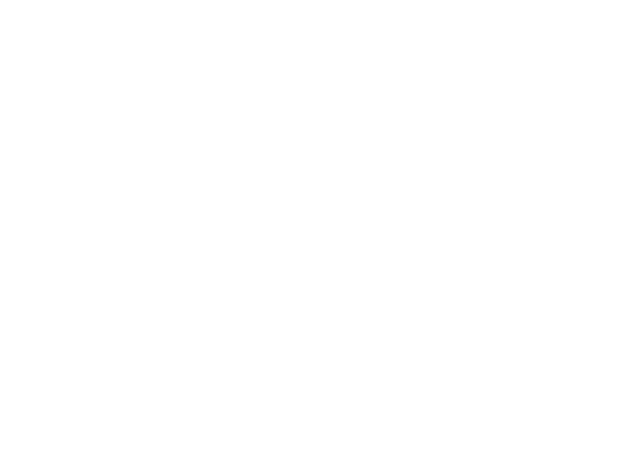
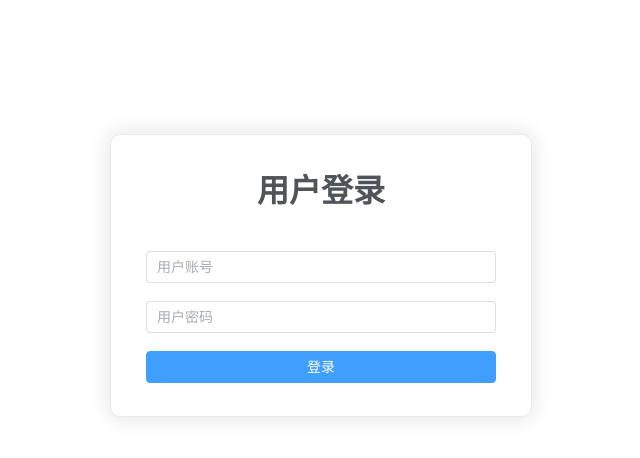
Before and after one commit to AL-Mazai/Medical-AI-front, a JavaScript app: page /Login in a window 1280 px wide. Before the commit this address had no page. Shown: the top 458 px of the page, without its empty margins (319-959 px from the left). Built offline with nearby package versions, Linux system fonts and the light colour scheme.

Commit message:
增加诊断列表 登录界面

```diff
--- /dev/null
+++ b/src/components/hjd/DiagnosisList.vue
@@ -0,0 +1,107 @@
+<script setup>
+import {onMounted, ref} from "vue";
+import axios from "axios";
+import {Search} from "@element-plus/icons-vue";
+
+let diagnosisList=ref([])
+let loading=ref()
+let currentPage=ref(1);
+let pageSize=ref(10);
+let total=ref(0)
+// let input=ref("");
+const user=JSON.parse(sessionStorage.getItem("user"))
+
+onMounted(()=>{
+
+  getDiagnosisList();
+})
+
+async function getDiagnosisList(){
+  loading.value=true
+  // await axios.get("/getPatients").then((response)=>{
+  //   console.log(response.data)
+  //   patientsList.value=response.data
+  //   loading.value=false
+  //
+  // })
+  await axios({
+    method:"GET",
+    url:"/getDiagnosis",
+    params:{
+      page:currentPage.value,
+      page_size:pageSize.value,
+      doctorId:user[0].doctor_id
+    }
+  }).then((response)=>{
+    console.log(response.data)
+    diagnosisList.value=response.data.records
+    total.value=response.data.total_count
+    loading.value=false
+  })
+
+}
+
+function clear(){
+  input.value='';
+  getDiagnosisList()
+}
+
+function handleSizeChange(number){
+  // console.log(number)
+
+  pageSize.value=number
+  getDiagnosisList()
+}
+
+function handleCurrentChange(number){
+  // console.log(number)
+
+  currentPage.value=number
+  getDiagnosisList()
+}
+
+</script>
+
+<template>
+<!--  <div>-->
+<!--    <el-input-->
+<!--        v-model="input"-->
+<!--        style="width: 240px;margin: 10px 5px"-->
+<!--        placeholder="搜索病人姓名"-->
+<!--        :prefix-icon="Search"-->
+<!--    />-->
+<!--    <el-button color="#21B3B9" style="color:white;" @click="getDiagnosisList">搜索</el-button>-->
+<!--    <el-button type="danger" @click="clear">清除</el-button>-->
+<!--  </div>-->
+  <el-table :data="diagnosisList" v-loading="loading" style="width: 100%" border stripe>
+    <el-table-column prop="diagnose_record_id" label="诊断编号" width="70" />
+    <el-table-column prop="username" label="姓名" width="110" />
+    <el-table-column prop="gender" label="性别" width="90" />
+    <el-table-column prop="diagnose_result" label="诊断结果" />
+    <el-table-column prop="phone_number" label="操作" >
+      <el-button type="success">
+        <el-icon style="margin-right: 5px"><View /></el-icon> 查看
+      </el-button>
+      <el-button type="danger" >
+        <el-icon style="margin-right: 5px"><Delete /></el-icon> 删除
+      </el-button>
+    </el-table-column>
+  </el-table>
+  <div style="display: flex;justify-content: center;margin-top: 10px">
+    <el-pagination
+        v-model:current-page="currentPage"
+        v-model:page-size="pageSize"
+        :page-sizes="[2, 5, 10, 20]"
+        layout="total, sizes, prev, pager, next"
+        :total="total"
+        @size-change="handleSizeChange"
+        @current-change="handleCurrentChange"
+    />
+  </div>
+
+
+</template>
+
+<style scoped>
+
+</style>
--- a/src/components/hjd/DoctorHeader.vue
+++ b/src/components/hjd/DoctorHeader.vue
@@ -1,10 +1,16 @@
 <script setup>
-import {computed} from "vue";
+import {computed, onMounted} from "vue";
 import {useRouter} from "vue-router";
 
 const router=useRouter();
 // const routeName = ref(router.currentRoute.value.name);
+
+const user=JSON.parse(sessionStorage.getItem("user"))
 const routeName = computed(()=>{return router.currentRoute.value.meta.title})
+
+// onMounted(()=>{
+//   console.log(user[0])
+// })
 </script>
 
 <template>
@@ -12,7 +18,7 @@ const routeName = computed(()=>{return router.currentRoute.value.meta.title})
     <span class="text">{{ routeName }}</span>
     <el-dropdown class="el-drop" >
       <span class="el-dropdown-link">
-       <el-icon class="el-icon--right"><arrow-down /></el-icon>
+        {{ user[0].username }}<el-icon class="el-icon--right"><arrow-down /></el-icon>
       </span>
       <template #dropdown>
         <el-dropdown-menu>
--- a/src/components/hjd/DoctorTab.vue
+++ b/src/components/hjd/DoctorTab.vue
@@ -31,7 +31,7 @@ import {
             <span>病人列表</span>
           </template>
         </el-menu-item>
-        <el-menu-item >
+        <el-menu-item index="/DoctorView/DiagnosisList">
           <template #title>
             <el-icon><List /></el-icon>
             <span>诊断列表</span>
--- a/src/router/index.js
+++ b/src/router/index.js
@@ -4,12 +4,14 @@ import DoctorView from "../views/hjd/DoctorView.vue";
 import Ai from "../components/Ai.vue";
 import PatientsList from "../components/hjd/PatientsList.vue";
 import PatientView from "../views/ljk/PatientView.vue";
+import DiagnosisList from "../components/hjd/DiagnosisList.vue";
+import Login from "../views/hjd/Login.vue";
 const router = createRouter({
     history: createWebHistory(),
     routes: [
         {
             path:'/',
-            redirect:'/DoctorView'
+            redirect:'/Login'
         },
         // {
         //     path: '/Ai',
@@ -17,6 +19,13 @@ const router = createRouter({
         //     meta: { title: '肿瘤辅助诊断系统' }
         //
         // },
+        {
+          path:'/login',
+          component:Login,
+          meta:{
+              title:"登陆界面"
+}
+        },
         {
             path:'/DoctorView',
             component:DoctorView,
@@ -35,6 +44,11 @@ const router = createRouter({
                     path:'PatientsList',
                     component:PatientsList,
                     meta: { title: '病人列表' }
+                },
+                {
+                    path:'DiagnosisList',
+                    component:DiagnosisList,
+                    meta:{title: '诊断列表'}
                 }
             ]
         },{
--- /dev/null
+++ b/src/views/hjd/Login.vue
@@ -0,0 +1,132 @@
+<script setup>
+import {reactive, ref} from 'vue';
+import axios from "axios";
+import {useRouter} from "vue-router";
+import {ElMessage} from "element-plus";
+
+const router=useRouter();
+
+
+
+const user=reactive({
+  username:'',
+  password:''
+})
+
+const rules = {
+  username: [
+    { required: true, message: '请输入用户名', trigger: 'blur' },
+    { min: 1, max: 20, message: '长度在 1 到 20 个字符', trigger: 'blur' }
+  ],
+  password: [
+    { required: true, message: '请输入密码', trigger: 'blur' },
+    { min: 1, max: 20, message: '长度在 1 到 20 个字符', trigger: 'blur' }
+  ],
+};
+
+const ok = () => {
+  ElMessage({
+    message: '登录成功!',
+    type: 'success',
+  })
+}
+
+const error = () => {
+  ElMessage({
+    message: '用户名或密码错误!',
+    type: 'error',
+  })
+}
+
+const doLogin = async () => {
+  try {
+    // 发送请求
+    const formData = new FormData();
+    formData.append('username', user.username);
+    formData.append('password', user.password);
+
+    // Send request with form data
+    const res = await axios.post('http://localhost:8080/login', formData, {
+      headers: {
+        'Content-Type': 'application/x-www-form-urlencoded'
+      }
+    });
+
+    // 打印收到的数据（用于测试）
+    // console.log(res.data.length==0);
+    if(res.data.length!=0){
+      const user=res.data
+      ok();
+      sessionStorage.setItem("user",JSON.stringify(user));
+      // if(user.type==0){
+      //   router.push("/");
+      // }else {
+        router.push("/doctorView")
+      // }
+
+
+    }else{
+      error()
+    }
+
+
+  } catch (err) {
+    // 异常
+    if (err.response.status === 401) {
+      error()
+    }
+  }
+};
+</script>
+
+<template>
+  <div class="login-wrap">
+    <el-form class="login-container" :rules="rules" :model="user">
+      <h1 class="title">用户登录</h1>
+      <el-form-item prop="id">
+        <el-input type="text" placeholder="用户账号"
+                  v-model="user.username" autocomplete="off"></el-input>
+      </el-form-item>
+      <el-form-item prop="password">
+        <el-input type="password" placeholder="用户密码"
+                  show-password v-model="user.password" autocomplete="off"></el-input>
+      </el-form-item>
+      <el-form-item>
+        <el-button type="primary" @click="doLogin" style="width: 100%;">登录</el-button>
+      </el-form-item>
+<!--      <el-row style="text-align: center;margin-top: -10px;">-->
+<!--        <el-link type="primary" @click="router.push('/register')" style="margin-right: 6px">用户注册</el-link>-->
+<!--      </el-row>-->
+    </el-form>
+  </div>
+
+</template>
+
+<style>
+.login-wrap {
+  box-sizing: border-box;
+  width: 100%;
+  height: 100%;
+  padding-top: 10%;
+  background-repeat: no-repeat;
+  background-position: center right;
+  background-size: 100%;
+}
+
+.login-container {
+  border-radius: 10px;
+  margin: 0px auto;
+  width: 350px;
+  padding: 30px 35px 15px 35px;
+  background: #fff;
+  border: 1px solid #eaeaea;
+  text-align: left;
+  box-shadow: 0 0 20px 2px rgba(0, 0, 0, 0.1);
+}
+
+.title {
+  margin: 0px auto 40px auto;
+  text-align: center;
+  color: #505458;
+}
+</style>
```
Also changed, not shown: src/components/hjd/DiagnosisDetail.vue (added, +11 -0 lines), 1 other file (tests, documents, lock files or other folders).
